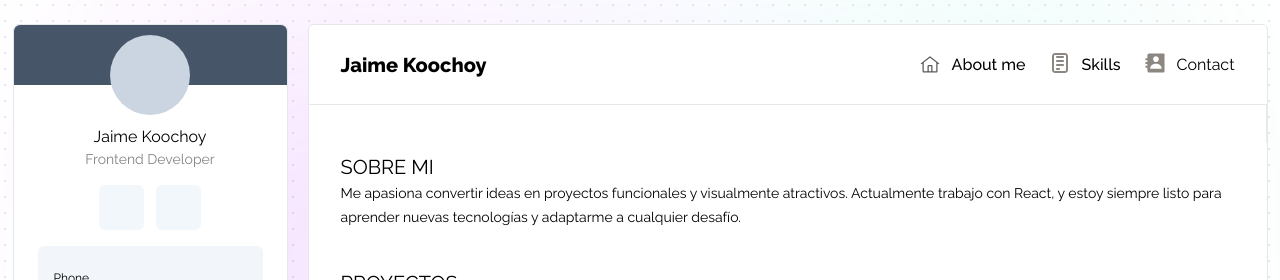
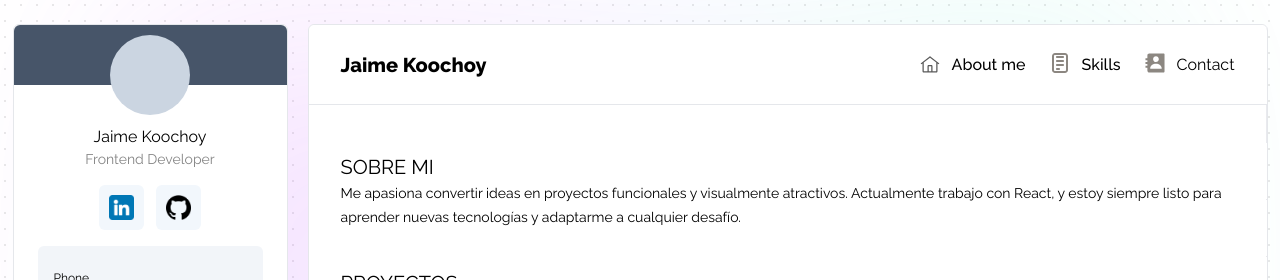
Before and after one commit to koochoy97/porfolio, a React (Vite) app: page / in a window 1280 px wide. Shown: the top 280 px of the page. Built offline with nearby package versions, Linux system fonts and the light colour scheme.

Commit message:
Se agregó movimineto al desktop menu

```diff
--- a/src/App.tsx
+++ b/src/App.tsx
@@ -7,8 +7,8 @@ import "react-toastify/dist/ReactToastify.css";
 
 function App() {
   return (
-    <div className="App bg-[url('/public/images/dot.svg')] flex justify-center item-start w-full box-border h-screen overflow-y-hidden">
-      <div className="gradient absolute w-[80%] h-full opacity-15 blur-[100px] saturate-150 z-0 "></div>
+    <div className="App bg-[url('/public/images/dot.svg')] flex justify-center item-start w-full box-border">
+      <div className="gradient absolute w-[80%] opacity-15 blur-[100px] saturate-150 z-0 h-screen "></div>
       <Profile_desktop />
       <Main />
       <ToastContainer />
--- a/src/components/Desktop_nav_bar.tsx
+++ b/src/components/Desktop_nav_bar.tsx
@@ -1,5 +1,11 @@
-export function Desktop_nav_bar() {
-  const handle_on_click = (element_clicked: string) => {};
+interface Props {
+  get_option_selected: (option: string) => void;
+}
+
+export function Desktop_nav_bar(props: Props) {
+  const handle_on_click = (element_clicked: string) => {
+    props.get_option_selected(element_clicked);
+  };
 
   return (
     <div className=" items-center w-full justify-end gap-6 hidden md:flex">
--- a/src/components/Header.tsx
+++ b/src/components/Header.tsx
@@ -7,6 +7,11 @@ interface Props {
 export function Header(props: Props) {
   const handle_click = () => {
     props.click_handler();
+  };
+
+  const option_handler = (option: string) => {
+    console.log(option);
+    props.send_action_to_parent(option);
   };
 
   return (
@@ -21,7 +26,7 @@ export function Header(props: Props) {
           alt=""
         />
       </span>
-      <Desktop_nav_bar />
+      <Desktop_nav_bar get_option_selected={option_handler} />
     </div>
   );
 }
--- a/src/components/Main.tsx
+++ b/src/components/Main.tsx
@@ -18,18 +18,27 @@ export function Main() {
   };
 
   const get_action_from_menu = (e: any) => {
-    if (e === "contact") {
-      contact_ref.current?.scrollIntoView({ behavior: "smooth" });
-    }
     switch (e) {
       case "about_me":
-        about_me_ref.current?.scrollIntoView({ behavior: "smooth" });
+        about_me_ref.current?.scrollIntoView({
+          behavior: "smooth",
+          block: "start",
+          inline: "start",
+        });
         break;
       case "skills":
-        skills_ref.current?.scrollIntoView({ behavior: "smooth" });
+        skills_ref.current?.scrollIntoView({
+          behavior: "smooth",
+          block: "start",
+          inline: "start",
+        });
         break;
       case "contact":
-        contact_ref.current?.scrollIntoView({ behavior: "smooth" });
+        contact_ref.current?.scrollIntoView({
+          behavior: "smooth",
+          block: "start",
+          inline: "start",
+        });
         break;
     }
   };
@@ -58,7 +67,10 @@ export function Main() {
         setOpen={setOpen_Mobile_menu}
         send_action_to_parent={get_action_from_menu}
       />
-      <Header click_handler={click_handler} />
+      <Header
+        click_handler={click_handler}
+        send_action_to_parent={get_action_from_menu}
+      />
       <div ref={about_me_ref} id="about_me_section">
         <About_me />
       </div>
--- a/src/components/Profile_desktop.tsx
+++ b/src/components/Profile_desktop.tsx
@@ -2,7 +2,7 @@ import { Copy_clipboard_button } from "./Copy_clipboard_button";
 
 export function Profile_desktop() {
   return (
-    <div className="bg-white z-50 rounded-md border my-6 hidden lg:flex lg:w-[275px] lg:mr-5 lg:flex-col h-[500px] ">
+    <div className="bg-white z-50 rounded-md border my-6 hidden lg:flex lg:w-[275px] lg:mr-5 lg:flex-col h-[500px] sticky top-6">
       <div className="row_1 text-center bg-slate-600 rounded-t-md h-[60px] relative">
         <div className="bg-slate-300 rounded-full w-[80px] h-[80px] absolute bottom-[-50%] left-[50%] translate-x-[-50%]"></div>
       </div>
@@ -13,8 +13,24 @@ export function Profile_desktop() {
       </div>
 
       <div className="row_3 text-center px-6 mt-4 flex gap-3 justify-center">
-        <div className="bg-[#F2F7FC] w-[45px] h-[45px] rounded-md"></div>
-        <div className="bg-[#F2F7FC] w-[45px] h-[45px] rounded-md"></div>
+        <a
+          className="bg-[#F2F7FC] w-[45px] h-[45px] rounded-md flex justify-center items-center"
+          href="https://linkedin.com/in/jaimekoochoy"
+          target="_blank"
+        >
+          <img src="/public/images/linkedin.png" alt="" className="w-[25px]" />
+        </a>
+        <a
+          className="bg-[#F2F7FC] w-[45px] h-[45px] rounded-md flex justify-center items-center"
+          href="https://github.com/koochoy97"
+          target="_blank"
+        >
+          <img
+            src="/public/images/github-logo.png"
+            alt=""
+            className="w-[25px]"
+          />
+        </a>
       </div>
 
       <div className="row_4 text-left mx-6 p-4 mt-4 bg-[#F2F5F9] rounded-md ">
```
Also changed, not shown: public/images/github-logo.png (added), public/images/linkedin.png (added).
